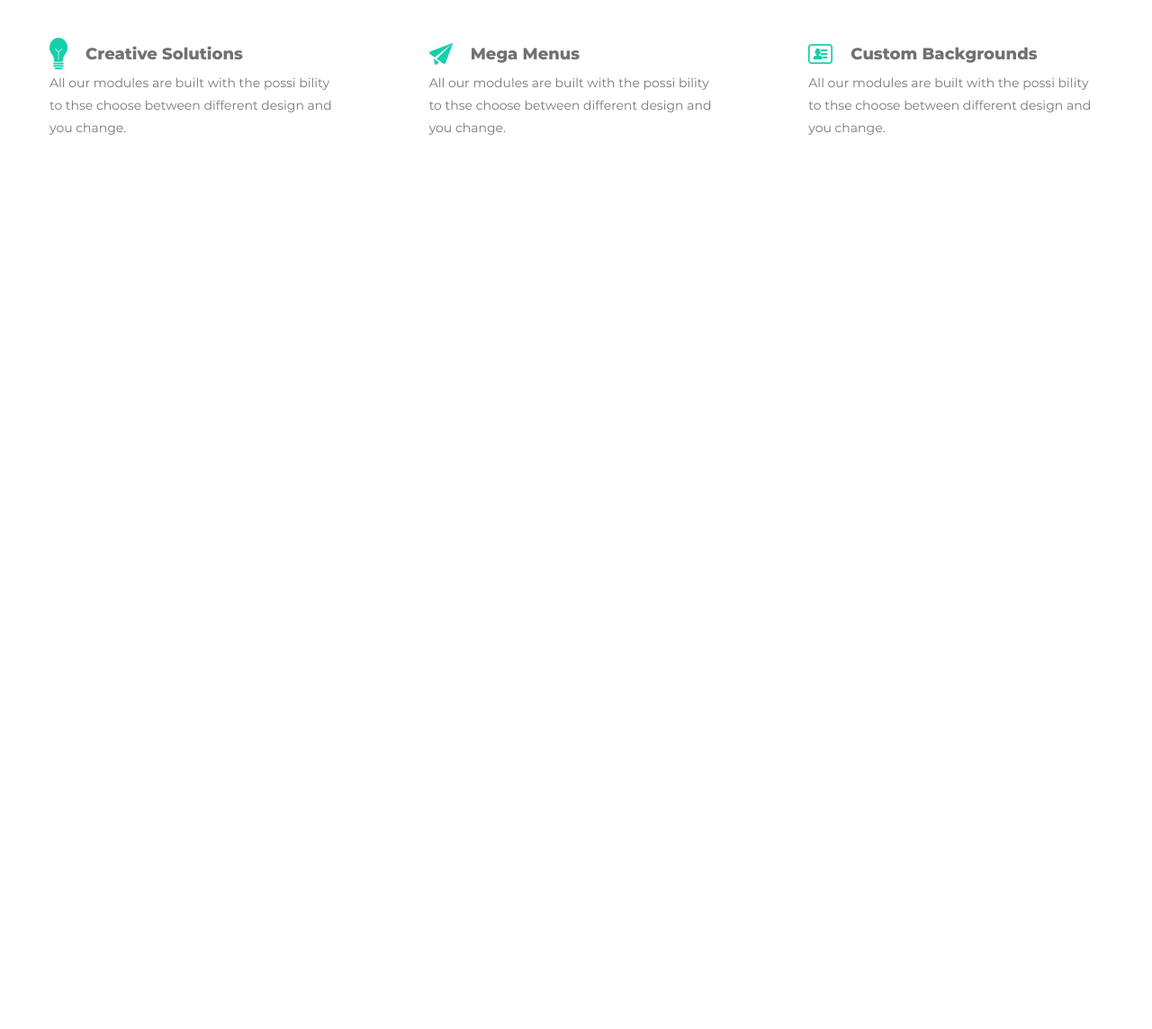
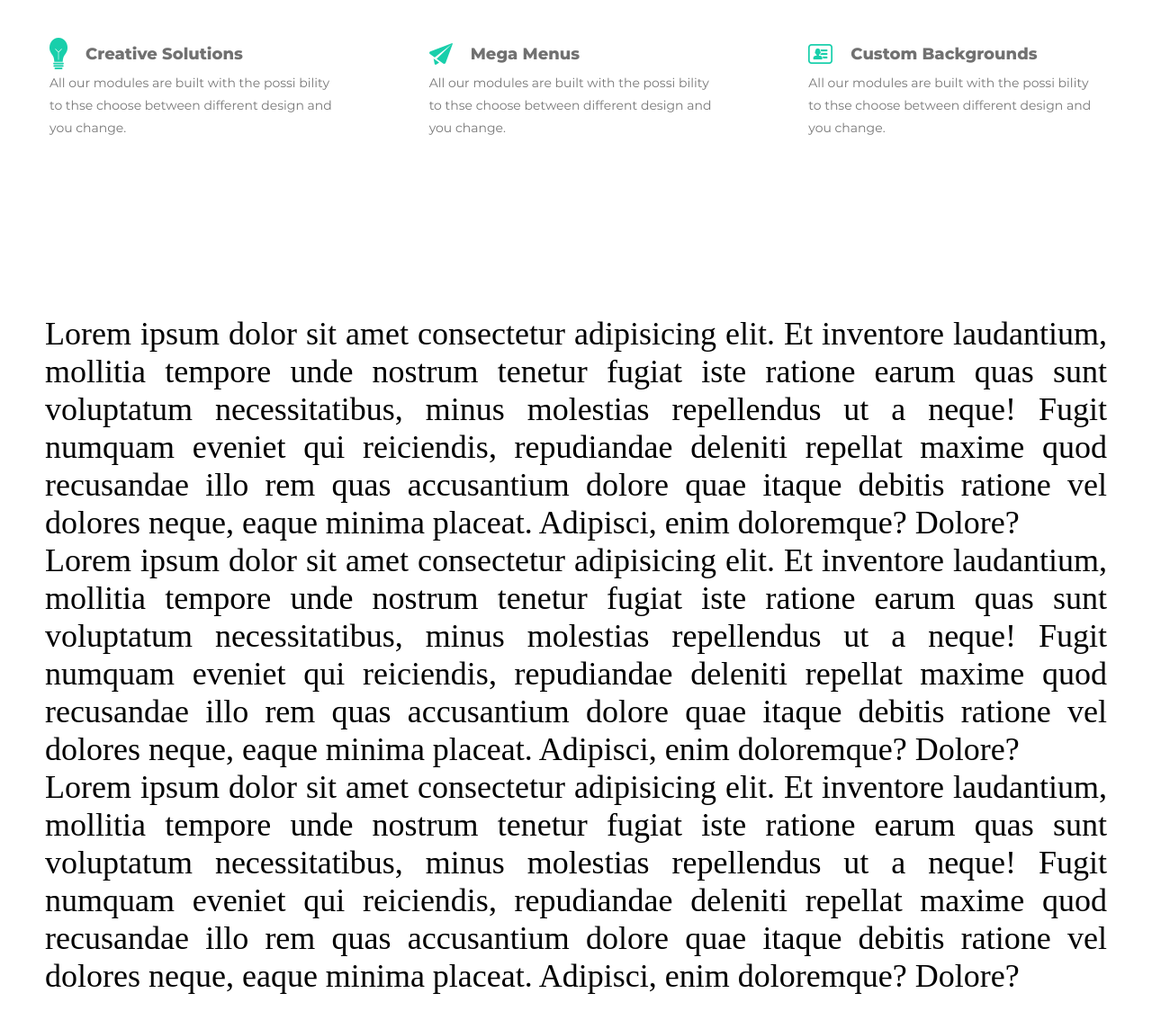
Before and after one commit to jkovall/FirstREpository, a plain HTML site: page index.html in a window 1280 px wide. Shown: the part 2107-3251 px from the top of the page at 90% size. Before the commit the page ends 2407 px from the top, so only its background shows below. Drawn offline with Linux system fonts and the light colour scheme.

Commit message:
create git test

```diff
--- a/css/base.css
+++ b/css/base.css
@@ -24,3 +24,8 @@ h2{
     text-transform: capitalize;
     text-align: center;
 }
+.gitTest{
+    font-size: 36px;
+    text-align: justify;
+    padding: 50px;
+}
--- a/index.html
+++ b/index.html
@@ -108,7 +108,18 @@
             </article>
         </div>
     </section>
+<section class="gitTest">
+    <p>Lorem ipsum dolor sit amet consectetur adipisicing elit. Et inventore laudantium, mollitia tempore unde nostrum tenetur fugiat iste ratione earum quas sunt voluptatum necessitatibus, minus molestias repellendus ut a neque!
+    Fugit numquam eveniet qui reiciendis, repudiandae deleniti repellat maxime quod recusandae illo rem quas accusantium dolore quae itaque debitis ratione vel dolores neque, eaque minima placeat. Adipisci, enim doloremque? Dolore?
 
+
+    </p>
+    <p>Lorem ipsum dolor sit amet consectetur adipisicing elit. Et inventore laudantium, mollitia tempore unde nostrum tenetur fugiat iste ratione earum quas sunt voluptatum necessitatibus, minus molestias repellendus ut a neque!
+        Fugit numquam eveniet qui reiciendis, repudiandae deleniti repellat maxime quod recusandae illo rem quas accusantium dolore quae itaque debitis ratione vel dolores neque, eaque minima placeat. Adipisci, enim doloremque? Dolore?</p>
+    <p>Lorem ipsum dolor sit amet consectetur adipisicing elit. Et inventore laudantium, mollitia tempore unde nostrum tenetur fugiat iste ratione earum quas sunt voluptatum necessitatibus, minus molestias repellendus ut a neque!
+        Fugit numquam eveniet qui reiciendis, repudiandae deleniti repellat maxime quod recusandae illo rem quas accusantium dolore quae itaque debitis ratione vel dolores neque, eaque minima placeat. Adipisci, enim doloremque? Dolore?</p>
+
+</section>
 
    </main>
 </body>
```
